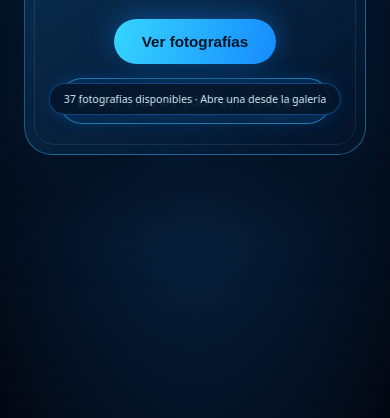
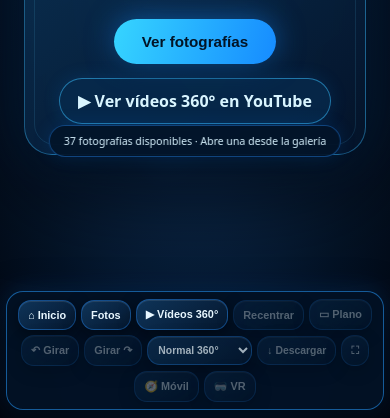
Before and after one commit to KenaiRedstoneMC/fotos360, a plain HTML site: page index.html in a window 390 px wide. Shown: the part 426-844 px from the top of the page. Drawn offline with nearby package versions, Linux system fonts and the light colour scheme.

Commit message:
Fijar controles abajo y mejorar encuadre Cardboard VR

```diff
--- a/index.html
+++ b/index.html
@@ -146,61 +146,41 @@ button:disabled{opacity:.35}
 }
 
 
-/* Barra de controles accesible: fija abajo y por encima del visor */
+/* Barra de controles separada de la cabecera y anclada al borde inferior */
 .top{z-index:30;pointer-events:none}
 .brand{pointer-events:auto}
 .actions{
- position:fixed!important;
- z-index:40!important;
- top:auto!important;
- bottom:max(18px,env(safe-area-inset-bottom))!important;
- left:50%!important;
- right:auto!important;
- transform:translateX(-50%)!important;
- display:flex!important;
- flex-direction:row;
- flex-wrap:wrap;
- align-items:center;
- justify-content:center;
- gap:8px;
- width:max-content;
- max-width:calc(100vw - 24px);
- max-height: min(34vh,220px);
- overflow-y:auto;
- overflow-x:hidden;
- padding:10px 12px;
- border:1px solid #269cff88;
- border-radius:22px;
- background:rgba(3,18,38,.96);
- box-shadow:0 12px 38px #000b,0 0 25px #087dff35;
- backdrop-filter:blur(18px);
- pointer-events:auto!important;
+ position:fixed!important;z-index:50!important;
+ top:auto!important;bottom:max(12px,env(safe-area-inset-bottom))!important;
+ left:50%!important;right:auto!important;transform:translateX(-50%)!important;
+ display:flex!important;flex-direction:row;flex-wrap:wrap;
+ align-items:center;justify-content:center;gap:7px;
+ width:max-content;max-width:calc(100vw - 24px);
+ max-height:min(30vh,210px);overflow-y:auto;overflow-x:hidden;
+ padding:9px 11px;border:1px solid #269cff88;border-radius:20px;
+ background:rgba(3,18,38,.97);box-shadow:0 12px 38px #000b,0 0 25px #087dff35;
+ backdrop-filter:blur(18px);pointer-events:auto!important;
 }
-.actions button,.actions select{position:relative;z-index:41;pointer-events:auto;touch-action:manipulation}
-#status{z-index:25;bottom:calc(max(18px,env(safe-area-inset-bottom)) + 94px)}
-#stage, #stage canvas{z-index:0}
-#planetPreview{z-index:6!important;pointer-events:auto}
+.actions button,.actions select{position:relative;z-index:51;pointer-events:auto;touch-action:manipulation}
+#status{z-index:25;bottom:calc(max(12px,env(safe-area-inset-bottom)) + 34vh)}
+#stage,#stage canvas{z-index:0}
+#planetPreview,#flatPreview{z-index:6!important;pointer-events:auto}
 @media(max-width:700px){
- .actions{
-  bottom:max(8px,env(safe-area-inset-bottom))!important;
-  max-width:calc(100vw - 14px);
-  max-height:32vh;
-  gap:5px;
-  padding:7px;
-  border-radius:18px;
- }
+ .actions{bottom:max(8px,env(safe-area-inset-bottom))!important;max-width:calc(100vw - 12px);max-height:28vh;gap:5px;padding:7px;border-radius:17px}
  .actions button{padding:8px 9px;font-size:.68rem}
  .actions select{max-width:112px;padding:8px 7px;font-size:.65rem}
- #status{bottom:calc(max(8px,env(safe-area-inset-bottom)) + 35vh)}
+ #status{bottom:calc(max(8px,env(safe-area-inset-bottom)) + 30vh);font-size:.66rem}
 }
 body.vr-mode .actions,body.vr-mode .brand{display:none!important}
+body.vr-mode #vrExit{display:block}
+
 
 </style>
 </head>
 <body>
 <div id="stage"></div>
 <div id="welcome"><div class="content"><div class="logo">KENAI<span>360</span></div><p>Explora tus fotografías 360° de GoPro MAX en una esfera 3D interactiva.</p><button id="choose">Ver fotografías</button><br><a class="videoLink" href="https://www.youtube.com/playlist?list=PLSdpbsob1cec" target="_blank" rel="noopener noreferrer">▶ Ver vídeos 360° en YouTube</a></div></div>
-<div class="top"><div class="brand">KENAI_<span>360 PLAYER</span></div><div class="actions"><button id="home" title="Volver al inicio">⌂ Inicio</button><button id="toggleGallery">Fotos</button><button id="videos" title="Abrir la lista de vídeos 360°">▶ Vídeos 360°</button><button id="reset" disabled>Recentrar</button><button id="flatMode" disabled title="Ver la foto plana y poder girarla">▭ Plano</button><button id="rotateLeft" disabled title="Girar la panorámica a la izquierda">↶ Girar</button><button id="rotateRight" disabled title="Girar la panorámica a la derecha">Girar ↷</button><select id="effects" aria-label="Efectos" disabled><option value="normal">Normal 360°</option><option value="tiny">Tiny Planet</option><option value="little">Little Planet invertido</option><option value="fisheye">Ojo de pez</option><option value="cinema">Cinemático</option><option value="bw">Blanco y negro</option><option value="warm">Cálido</option><option value="cool">Frío</option></select><button id="download" disabled>↓ Descargar</button><button id="full" disabled>⛶</button><button id="motion" disabled title="Mover la vista inclinando el móvil">🧭 Móvil</button><button id="vr" disabled title="Modo Cardboard VR">🥽 VR</button></div></div>
+<div class="top"><div class="brand">KENAI_<span>360 PLAYER</span></div></div><div class="actions"><button id="home" title="Volver al inicio">⌂ Inicio</button><button id="toggleGallery">Fotos</button><button id="videos" title="Abrir la lista de vídeos 360°">▶ Vídeos 360°</button><button id="reset" disabled>Recentrar</button><button id="flatMode" disabled title="Ver la foto plana y poder girarla">▭ Plano</button><button id="rotateLeft" disabled title="Girar la panorámica a la izquierda">↶ Girar</button><button id="rotateRight" disabled title="Girar la panorámica a la derecha">Girar ↷</button><select id="effects" aria-label="Efectos" disabled><option value="normal">Normal 360°</option><option value="tiny">Tiny Planet</option><option value="little">Little Planet invertido</option><option value="fisheye">Ojo de pez</option><option value="cinema">Cinemático</option><option value="bw">Blanco y negro</option><option value="warm">Cálido</option><option value="cool">Frío</option></select><button id="download" disabled>↓ Descargar</button><button id="full" disabled>⛶</button><button id="motion" disabled title="Mover la vista inclinando el móvil">🧭 Móvil</button><button id="vr" disabled title="Modo Cardboard VR">🥽 VR</button></div>
 <section id="galleryPanel" aria-label="Galería de fotografías"><div class="galleryHeading"><div><h2>Mis fotografías 360°</h2><small>Orden de subida · de la más antigua a la más reciente</small></div><small id="photoCount"></small></div><div id="galleryGrid"></div></section><div id="status">Arrastra para girar la vista · Pellizca o usa la rueda para zoom · Usa ↶ ↷ para girar la foto</div><button id="vrExit" type="button">✕ Salir de VR</button>
 <script type="importmap">
 {"imports":{"three":"https://cdn.jsdelivr.net/npm/three@0.160.0/build/three.module.js","three/addons/":"https://cdn.jsdelivr.net/npm/three@0.160.0/examples/jsm/"}}
@@ -215,7 +195,7 @@ const welcome=document.getElementById('welcome'),status=document.getElementById(
 const reset=document.getElementById('reset'),full=document.getElementById('full');
 const rotateLeft=document.getElementById('rotateLeft'),rotateRight=document.getElementById('rotateRight');
 let renderer,scene,camera,controls,sphere,texture,loaded=false,currentFile='',tinyCanvas=null,flatCanvas=null,flatScale=1,flatRotation=0,flatDrag=null,flatLastX=0;
-let vrMode=false,deviceOrientation=null,screenAngle=0,vrPermissionGranted=false;
+let vrMode=false,deviceOrientation=null,screenAngle=0,vrPermissionGranted=false,preVrFov=75;
 const vrButton=document.getElementById("vr"),vrExit=document.getElementById("vrExit");
 const leftEye=new THREE.PerspectiveCamera(),rightEye=new THREE.PerspectiveCamera();
 function init(){
@@ -291,22 +271,17 @@ function resize(){
 }
 function drawFrame(){
  if(!renderer||!scene||!camera)return;
- if(!vrMode){renderer.setScissorTest(false);renderer.setViewport(0,0,innerWidth,innerHeight);renderer.render(scene,camera);return;}
- // Three.js recibe coordenadas lógicas; el renderer aplica internamente el pixel ratio.
  const width=Math.max(1,renderer.domElement.clientWidth||innerWidth);
  const height=Math.max(1,renderer.domElement.clientHeight||innerHeight);
+ renderer.setScissorTest(false);
+ if(!vrMode){renderer.setViewport(0,0,width,height);renderer.render(scene,camera);return;}
  const half=Math.floor(width/2),rightWidth=width-half;
- const aspect=half/height;
- const baseFov=camera.fov;
- leftEye.fov=baseFov;rightEye.fov=baseFov;leftEye.aspect=aspect;rightEye.aspect=rightWidth/height;
- leftEye.near=camera.near;leftEye.far=camera.far;rightEye.near=camera.near;rightEye.far=camera.far;
+ // Foto 360 monoscópica: misma imagen en ambos ojos, sin desplazamiento artificial.
+ leftEye.fov=rightEye.fov=camera.fov;
+ leftEye.aspect=half/height;rightEye.aspect=rightWidth/height;
+ leftEye.near=rightEye.near=camera.near;leftEye.far=rightEye.far=camera.far;
  leftEye.position.copy(camera.position);rightEye.position.copy(camera.position);
  leftEye.quaternion.copy(camera.quaternion);rightEye.quaternion.copy(camera.quaternion);
- // Separación visual ajustada para Cardboard: pequeña divergencia horizontal entre ojos.
- // La panorámica es monoscópica, así que esto solo desplaza ligeramente el encuadre.
- const eyeAngle=THREE.MathUtils.degToRad(0.7);
- leftEye.quaternion.multiply(new THREE.Quaternion().setFromAxisAngle(new THREE.Vector3(0,1,0),eyeAngle));
- rightEye.quaternion.multiply(new THREE.Quaternion().setFromAxisAngle(new THREE.Vector3(0,1,0),-eyeAngle));
  leftEye.updateProjectionMatrix();rightEye.updateProjectionMatrix();
  renderer.setScissorTest(true);
  renderer.setViewport(0,0,half,height);renderer.setScissor(0,0,half,height);renderer.render(scene,leftEye);
@@ -400,6 +375,7 @@ async function enterCardboard(){
    window.screen?.orientation?.addEventListener?.('change',onScreenOrientation);
   }
   mouseYaw=0;mousePitch=0;
+  preVrFov=camera.fov;camera.fov=90;camera.updateProjectionMatrix();
   vrMode=true;controls.enabled=false;
   document.body.classList.add('vr-mode');
   status.textContent=permissionGranted
@@ -437,7 +413,7 @@ function exitCardboard(){
  if(document.pointerLockElement)document.exitPointerLock?.();
  try{screen.orientation?.unlock?.();}catch(e){}
  dragPointer=null;
- document.body.classList.remove('vr-mode');controls.enabled=true;controls.reset();camera.position.set(0,0,.01);
+ document.body.classList.remove('vr-mode');camera.fov=preVrFov;camera.updateProjectionMatrix();controls.enabled=true;controls.reset();camera.position.set(0,0,.01);
  if(document.fullscreenElement)document.exitFullscreen?.().catch(()=>{});
  status.textContent='Modo Cardboard desactivado';
 }
```
